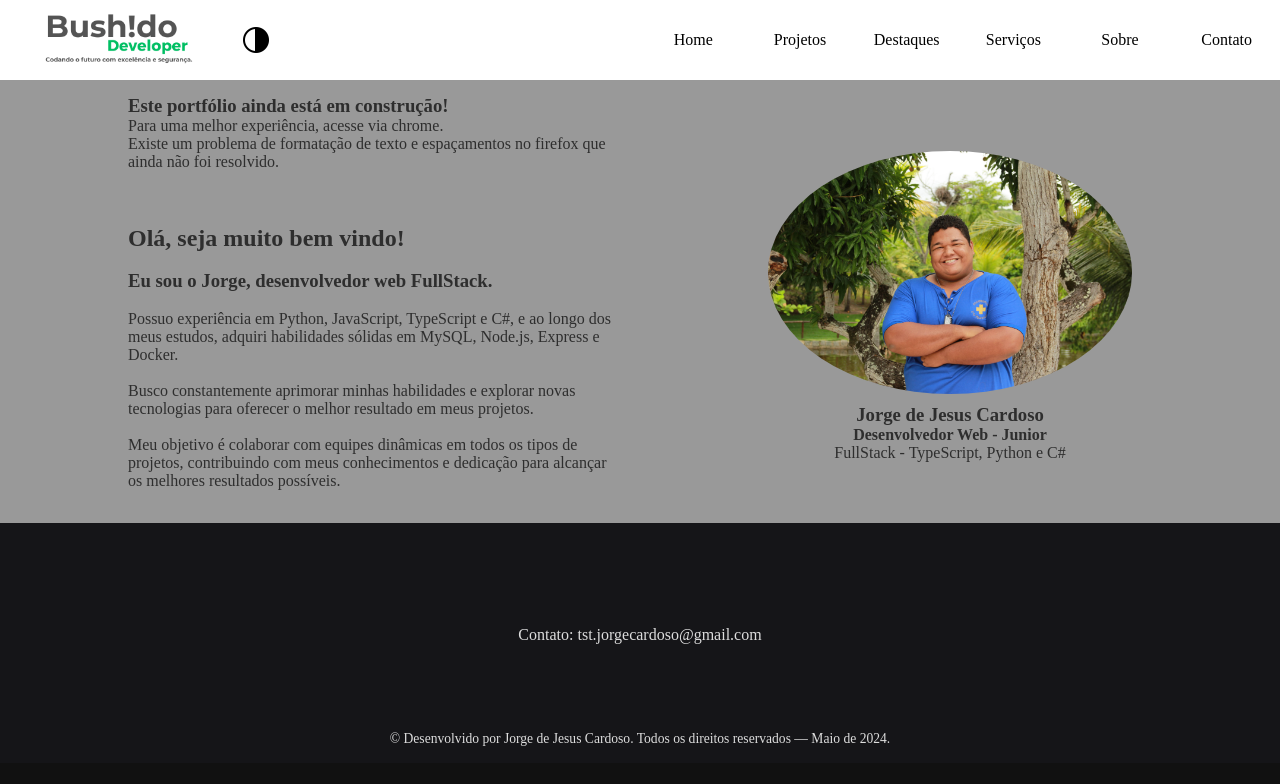
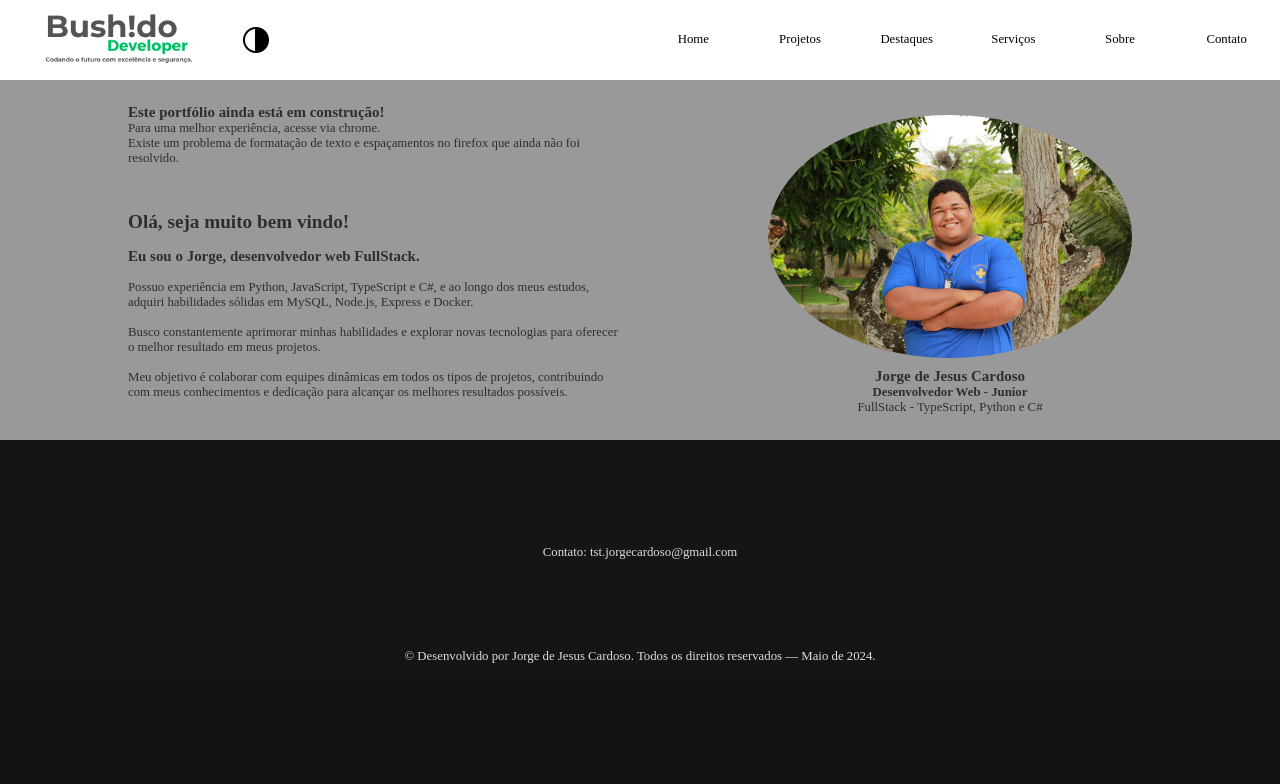
Before and after one commit to jorgejesuscardoso/new_portfolio, a React (Vite) app in the folder frontend/portfolio/: page / in a window 1280 px wide. Shown: the top 784 px of the page. Built offline with nearby package versions, Linux system fonts and the light colour scheme.

Commit message:
style: melhoria no css do component sections

```diff
--- a/frontend/portfolio/src/components/footer/Style.tsx
+++ b/frontend/portfolio/src/components/footer/Style.tsx
@@ -11,7 +11,7 @@
   height: 30vh;
   width: 100%;
   padding: 1rem;
-  font-size: 1rem;
+  font-size: 0.8rem;
   bottom: 0;
 `;
 
@@ -29,6 +29,6 @@
   justify-content: center;
   align-items: center;
   color: var(--text-color-white);
-  font-size: 0.85rem;
+  font-size: 0.8rem;
   bottom: 0;
 `;
--- a/frontend/portfolio/src/components/layout/LayOut.tsx
+++ b/frontend/portfolio/src/components/layout/LayOut.tsx
@@ -1,14 +1,15 @@
 import { Outlet } from 'react-router-dom'
 import MainHeader from '../header/Header'
 import Footeer from '../footer/Foot';
+import { LayOt } from './Style';
 
 const LayOut = () => {
   return(
-    <div>
+    <LayOt>
       <Outlet />
       <MainHeader />
       <Footeer />
-    </div>
+    </LayOt>
   )
 }
 
--- /dev/null
+++ b/frontend/portfolio/src/components/layout/Style.tsx
@@ -0,0 +1,19 @@
+import styled from 'styled-components';
+
+export const LayOt = styled.div`
+  width: 100%;
+  max-height: 100vh;
+  overflow-y: scroll;
+  font-size: 0.8rem;
+
+    &::-webkit-scrollbar {
+      width: 10px;
+    }
+    &::-webkit-scrollbar-thumb {
+      background-color: var(--scrollbar-thumb);
+      border-radius: 10px;
+    }
+    &::-webkit-scrollbar-track {
+      background-color: var(--scrollbar-track);
+    }
+`;
--- a/frontend/portfolio/src/components/sections/home/Style.tsx
+++ b/frontend/portfolio/src/components/sections/home/Style.tsx
@@ -5,6 +5,7 @@
   justify-content: end;
   align-items: center;
   padding: 15px 0;
+  font-size: 0.8rem;
   width: 100%;
 
   &.claro {
--- a/frontend/portfolio/src/index.css
+++ b/frontend/portfolio/src/index.css
@@ -7,7 +7,7 @@
 body {
   background-color: var(--bg-color-body);
   color: var(--text-color-white);
-  font-size: 16px;
+  font-size: 15px;
 }
 
 a {
@@ -51,4 +51,6 @@
   --section-bg-color-1: #1b1b1b;
   --section-bg-color-white: #999;
   --bg-footer-color: #151518;
+  --scrollbar-thumb: #212121;
+  --scrollbar-track: #111;
 }
```
